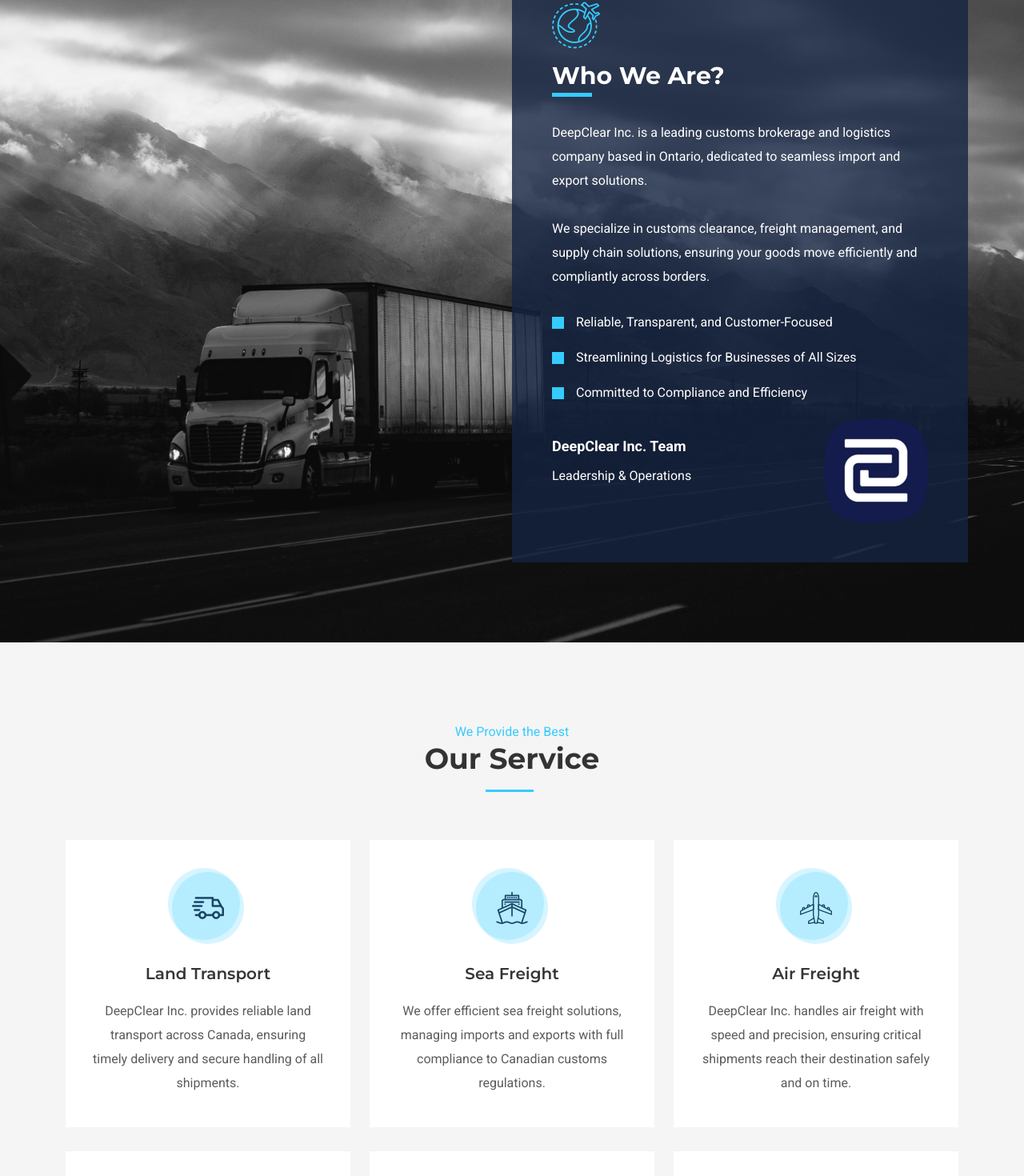
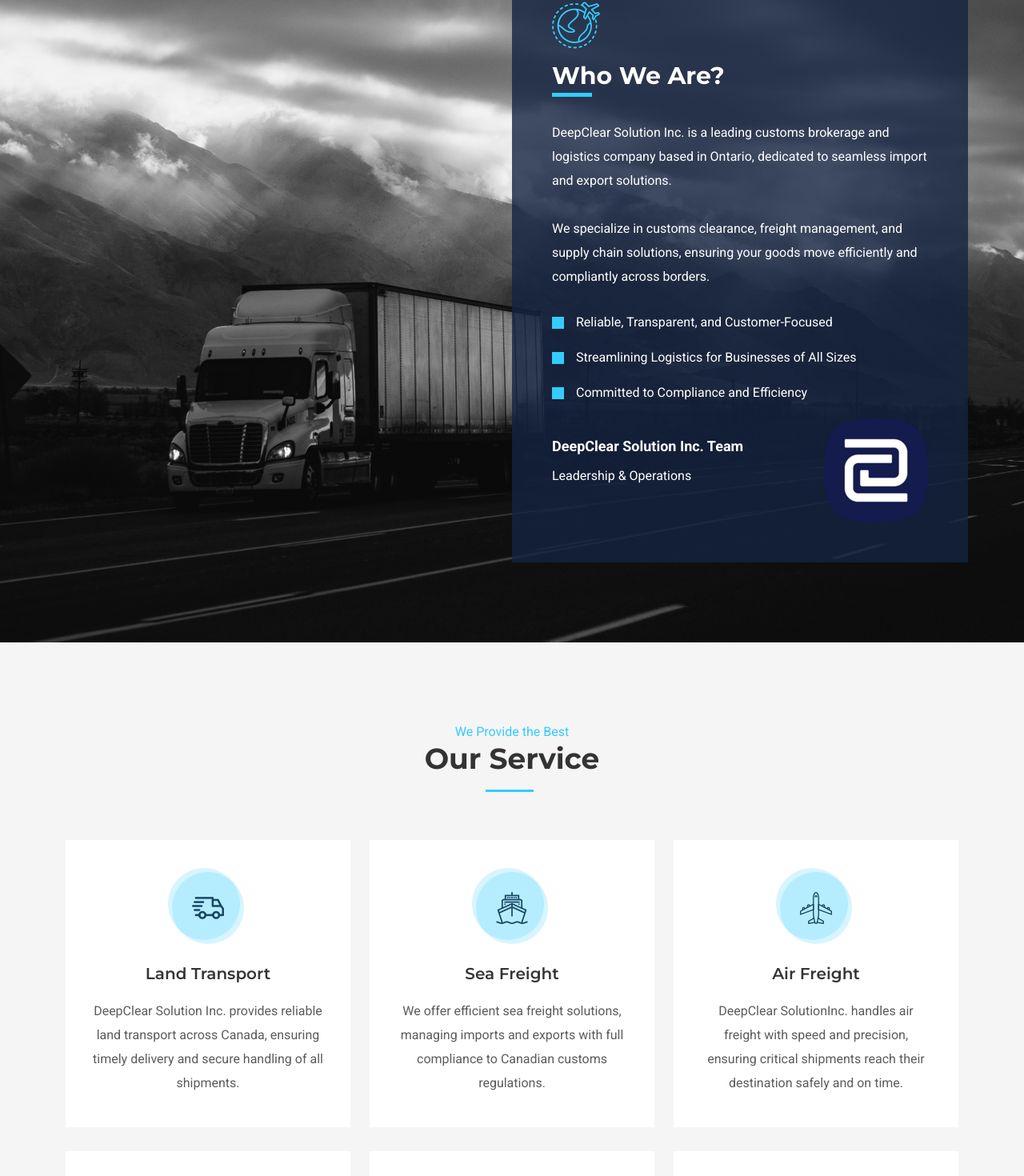
Before and after one commit to hansonqsw26/deepclear_web, a React (Create React App) app: page / in a window 1280 px wide. Shown: the part 1219-2689 px from the top of the page at 80% size. Built offline with nearby package versions, Linux system fonts and the light colour scheme.

Commit message:
first commit

```diff
--- a/public/index.html
+++ b/public/index.html
@@ -24,7 +24,7 @@
       work correctly both with client-side routing and a non-root public URL.
       Learn how to configure a non-root public URL by running `npm run build`.
     -->
-    <title>DeepClear</title>
+    <title>DeepClear Solution</title>
     <link href="https://cdn.jsdelivr.net/npm/bootstrap@5.0.2/dist/css/bootstrap.min.css" rel="stylesheet" integrity="sha384-EVSTQN3/azprG1Anm3QDgpJLIm9Nao0Yz1ztcQTwFspd3yD65VohhpuuCOmLASjC" crossorigin="anonymous">
   </head>
   <body class="body">
--- a/src/components/Mission/index.js
+++ b/src/components/Mission/index.js
@@ -25,7 +25,7 @@ const Mission = () => {
                                 <div className="service-content">
                                     <h3>Logistics</h3>
                                     <p>
-                                        DeepClear Inc. provides efficient and reliable logistics solutions across Canada, ensuring timely delivery and seamless supply chain management for businesses of all sizes.
+                                        DeepClear Solution Inc. provides efficient and reliable logistics solutions across Canada, ensuring timely delivery and seamless supply chain management for businesses of all sizes.
                                     </p>
                                     <Link to="/servicesingle">See More...</Link>
                                 </div>
@@ -43,7 +43,7 @@ const Mission = () => {
                                 <div className="service-content2">
                                     <h3>Customs Brokerage</h3>
                                     <p>
-                                        DeepClear Inc. specializes in Canadian customs brokerage, providing expert guidance and compliance services to ensure smooth import and export processes across borders.
+                                        DeepClear Solution Inc. specializes in Canadian customs brokerage, providing expert guidance and compliance services to ensure smooth import and export processes across borders.
                                     </p>
                                     <Link to="/freight">See More...</Link>
                                 </div>
--- a/src/components/ServiceArea/index.js
+++ b/src/components/ServiceArea/index.js
@@ -21,7 +21,7 @@ const ServiceArea = (props) => {
                                 </div>
                                 <h2>Land Transport</h2>
                                 <p>
-                                    DeepClear Inc. provides reliable land transport across Canada, ensuring timely delivery and secure handling of all shipments.
+                                    DeepClear Solution Inc. provides reliable land transport across Canada, ensuring timely delivery and secure handling of all shipments.
                                 </p>
                             </div>
                         </div>
@@ -51,7 +51,7 @@ const ServiceArea = (props) => {
                                 </div>
                                 <h2>Air Freight</h2>
                                 <p>
-                                    DeepClear Inc. handles air freight with speed and precision, ensuring critical shipments reach their destination safely and on time.
+                                    DeepClear SolutionInc. handles air freight with speed and precision, ensuring critical shipments reach their destination safely and on time.
                                 </p>
                             </div>
                         </div>
--- a/src/components/TransportAir/index.js
+++ b/src/components/TransportAir/index.js
@@ -47,7 +47,7 @@ const TransportAir = (props) => {
                         <div className="Freight-item">
                             <h3>Expert Customs Brokerage Services</h3>
                             <p>
-                                DeepClear Inc. specializes exclusively in Canadian customs brokerage, ensuring that your imports and exports comply with all regulations.
+                                DeepClear Solution Inc. specializes exclusively in Canadian customs brokerage, ensuring that your imports and exports comply with all regulations.
                                 We streamline documentation, minimize delays, and provide professional guidance for businesses of all sizes across Canada.
                             </p>
                             {/*<img src={props.simg} alt="Customs Brokerage"/>*/}
--- a/src/components/TransportAir/style.css
+++ b/src/components/TransportAir/style.css
@@ -2,7 +2,6 @@
   padding: 100px 0;
 }
 .contact-us-area{
-  background: url('../../images/air/air-fraight.jpg') no-repeat center top / cover;
   position: relative;
   z-index: 1;
   padding: 30px 30px 20px;
--- a/src/components/about/index.js
+++ b/src/components/about/index.js
@@ -14,7 +14,7 @@ const AboutSection = () => {
                             </div>
                             <h2>Who We Are?</h2>
                             <p>
-                                DeepClear Inc. is a leading customs brokerage and logistics company based in Ontario, dedicated to seamless import and export solutions.
+                                DeepClear Solution Inc. is a leading customs brokerage and logistics company based in Ontario, dedicated to seamless import and export solutions.
                             </p>
                             <p>
                                 We specialize in customs clearance, freight management, and supply chain solutions, ensuring your goods move efficiently and compliantly across borders.
@@ -25,7 +25,7 @@ const AboutSection = () => {
                         </div>
                         <div className="signature-section">
                             <div className="si-text">
-                                <p>DeepClear Inc. Team</p>
+                                <p>DeepClear Solution Inc. Team</p>
                                 <span>Leadership & Operations</span>
                             </div>
                             <img src={abimg2} alt=""/>
--- a/src/components/about2/index.js
+++ b/src/components/about2/index.js
@@ -14,7 +14,7 @@ const AboutSection2 = () => {
                             </div>
                             <h2>Who We Are?</h2>
                             <p>
-                                DeepClear Inc. is a leading customs brokerage and logistics company based in Ontario, dedicated to seamless import and export solutions.
+                                DeepClear Solution Inc. is a leading customs brokerage and logistics company based in Ontario, dedicated to seamless import and export solutions.
                             </p>
                             <p>
                                 We specialize in customs clearance, freight management, and supply chain solutions, ensuring your goods move efficiently and compliantly across borders.
--- a/src/components/features3/index.js
+++ b/src/components/features3/index.js
@@ -46,7 +46,7 @@ const Features3 = () => {
                             <div className="t-text">
                                 <h2>Comprehensive Logistics & Customs Brokerage</h2>
                                 <p>
-                                    DeepClear Inc. specializes in seamless logistics and customs brokerage solutions across Canada.
+                                    DeepClear Solution Inc. specializes in seamless logistics and customs brokerage solutions across Canada.
                                     We manage freight, ensure compliance with Canadian import/export regulations, and optimize supply chains for businesses of all sizes.
                                 </p>
                             </div>
```
Also changed, not shown: 11 other files (tests, documents, lock files or other folders).
